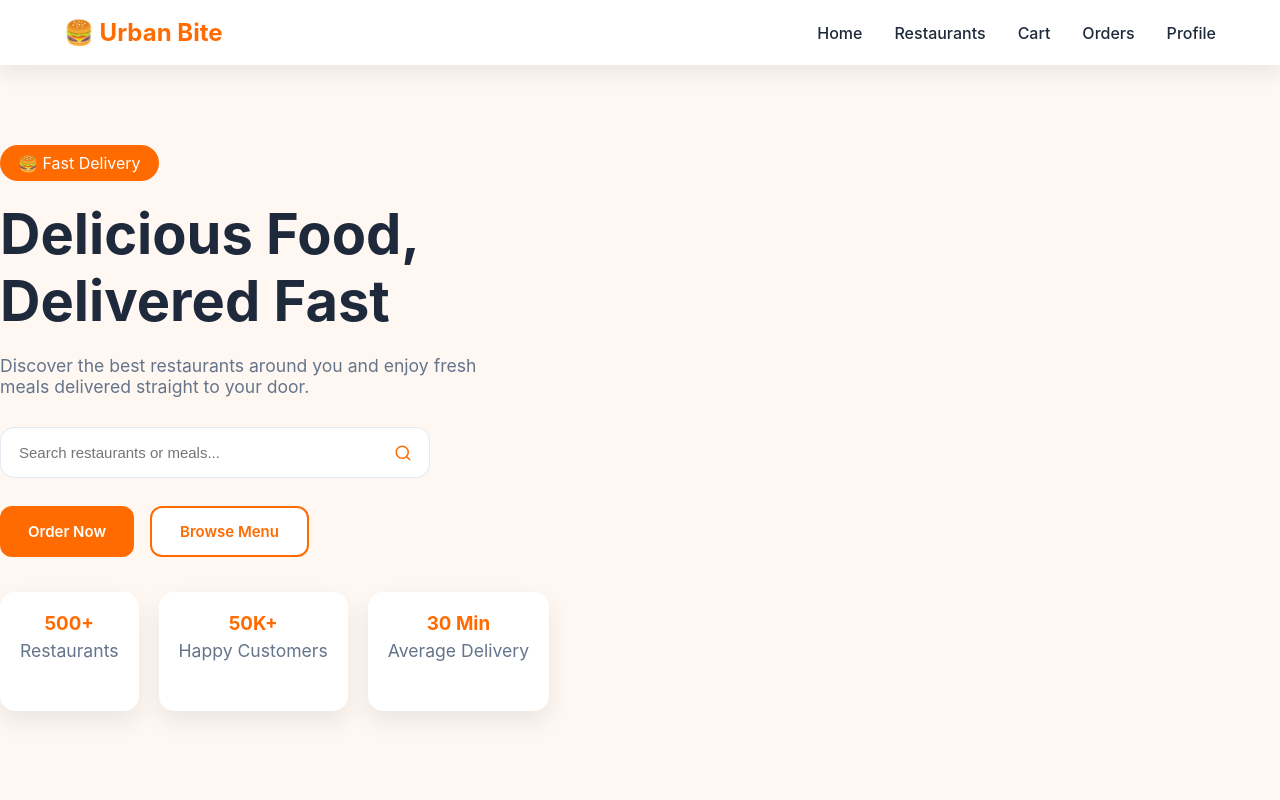
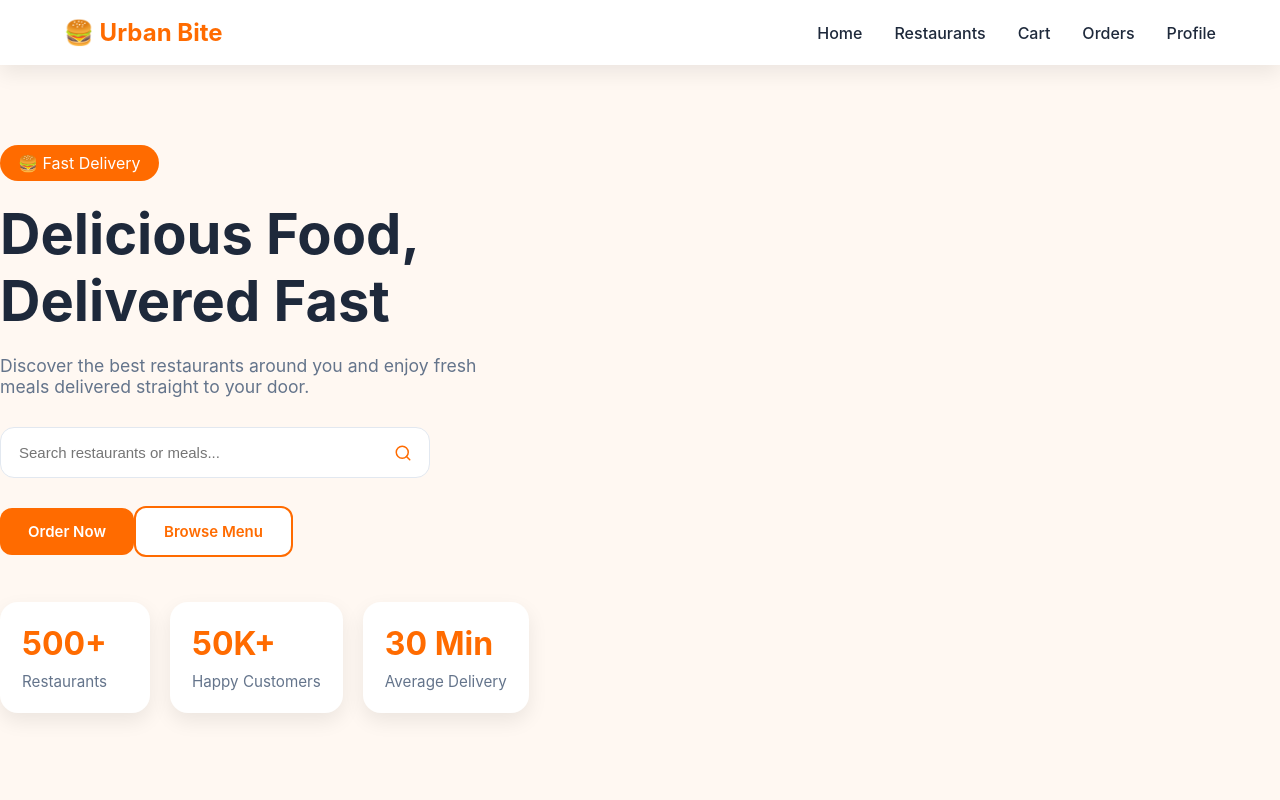
Before and after one commit to josephamuasi001/urban-bites, a React (Vite) app in the folder frontend/: page / in a window 1280 px wide. Shown: the top 800 px of the page. Built offline with nearby package versions, Linux system fonts and the light colour scheme.

Commit message:
feat: improve reusable hero statistics cards

```diff
--- a/frontend/src/components/Hero.jsx
+++ b/frontend/src/components/Hero.jsx
@@ -40,21 +40,20 @@ function Hero() {
 
     <StatCard
         number="500+"
-            text="Restaurants"
+        label="Restaurants"
     />
 
     <StatCard
         number="50K+"
-            text="Happy Customers"
+        label="Happy Customers"
     />
 
     <StatCard
         number="30 Min"
-            text="Average Delivery"
+        label="Average Delivery"
     />
 
 </div>
-
 </div>
     </section>
   );
--- a/frontend/src/components/StatCard.jsx
+++ b/frontend/src/components/StatCard.jsx
@@ -1,8 +1,8 @@
-function StatCard({ number, text }) {
+function StatCard({ number, label }) {
   return (
     <div className="stat-card">
-      <h3>{number}</h3>
-      <p>{text}</p>
+      <h2>{number}</h2>
+      <span>{label}</span>
     </div>
   );
 }
--- a/frontend/src/styles/homepage.css
+++ b/frontend/src/styles/homepage.css
@@ -112,28 +112,52 @@
 }
 
 .hero-stats{
+
     display:flex;
+
     gap:20px;
-    margin-top:35px;
+
+    margin-top:45px;
+
+    flex-wrap:wrap;
+
 }
 
 .stat-card{
-    background:white;
-    padding:20px;
-    border-radius:15px;
-    box-shadow:0 10px 25px rgba(0,0,0,.08);
-    min-width:120px;
-    text-align:center;
+
+    background:var(--surface);
+
+    border-radius:18px;
+
+    padding:22px;
+
+    min-width:150px;
+
+    box-shadow:var(--shadow);
+
+    transition:all .3s ease;
 }
 
-.stat-card h3{
-    color:var(--primary);
-    margin-bottom:5px;
+.stat-card:hover{
+
+    transform:translateY(-6px);
+
 }
 
-.hero-actions{
-    display:flex;
-    gap:16px;
-    margin-top:28px;
-    margin-bottom:35px;
+.stat-card h2{
+
+    color:var(--primary);
+
+    font-size:2rem;
+
+    margin-bottom:8px;
+
 }
+
+.stat-card span{
+
+    color:var(--text-light);
+
+    font-size:.95rem;
+
+}
```
Lines whose indentation alone changed are shown as unchanged.
